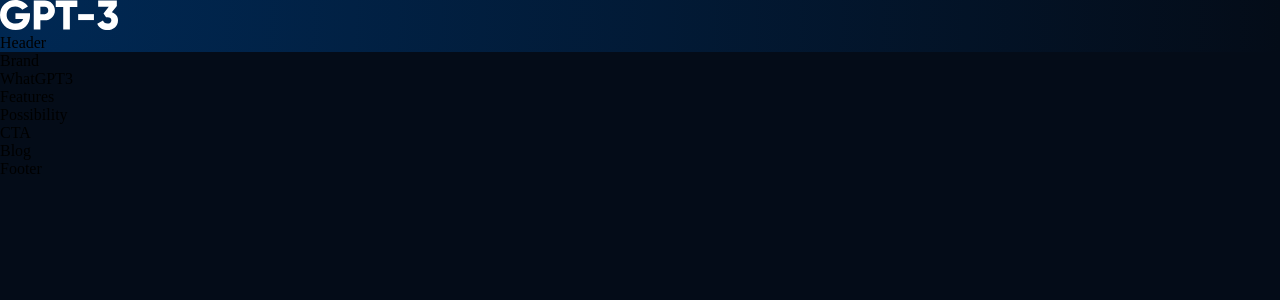
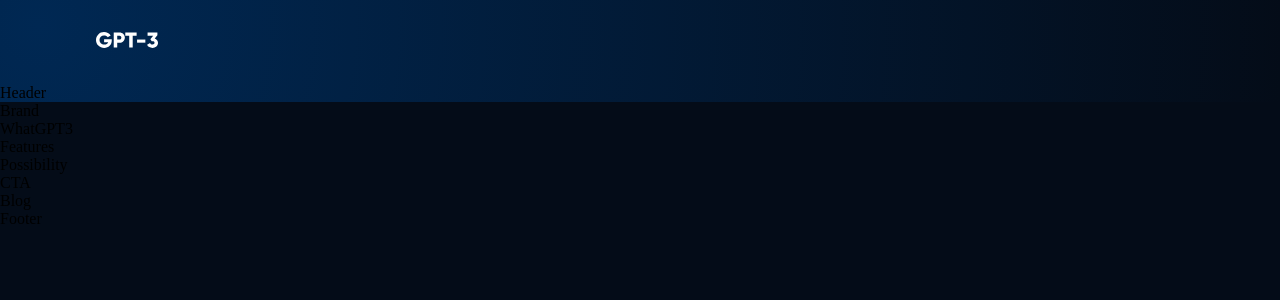
Before and after one commit to emorilebo/curious_gpt, a React (Create React App) app: page / in a window 1280 px wide. Shown: the top 300 px of the page. Built offline with nearby package versions, Linux system fonts and the light colour scheme.

Commit message:
UPDATE navbar with logo size

```diff
--- a/src/components/navbar/navbar.css
+++ b/src/components/navbar/navbar.css
@@ -0,0 +1,23 @@
+.gpt3__navbar{
+    display: flex;
+    justify-content: space-between;
+    align-items: center;
+
+    padding: 2rem 6rem;
+}
+
+.gpt3__navbar-links{
+    flex: 1;
+    display: flex;
+    justify-content:flex-start;
+    align-items: center;
+}
+
+.gpt3__navbar-links_logo{
+    margin-right: 2rem;
+}
+
+.gpt3__navbar-links_logo img{
+    width: 62px;
+    height: 16px;
+}
```
